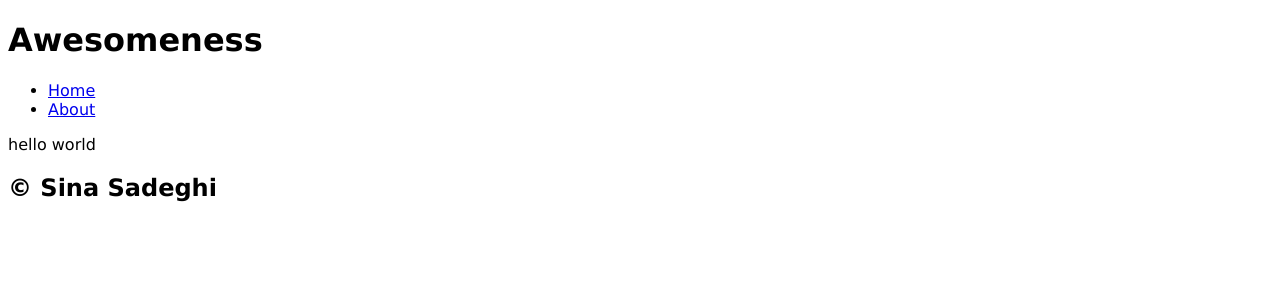
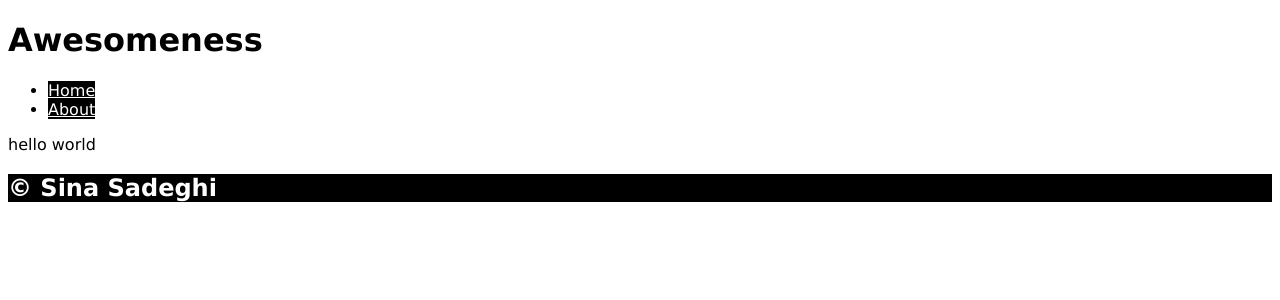
Before and after one commit to amirsinasadeghi/Clothing-Site, a Flask app: page / in a window 1280 px wide. Shown: the top 300 px of the page. Run offline with Flask 2, Linux system fonts and the light colour scheme.

Commit message:
changed the color and background of text in nav and footer and added more details to the clothing page

```diff
--- a/routes.py
+++ b/routes.py
@@ -16,15 +16,16 @@ def clothing (id):
   cursor = conn.cursor()
   cursor.execute("SELECT * FROM Clothes WHERE id=?;", (id,))
   clothing = cursor.fetchone()
+  cursor.execute("SELECT name FROM Brands WHERE id IN (SELECT brandid FROM ClothesBrand WHERE clothesid = (SELECT id FROM Clothes WHERE name = ?))", (clothing[1],))
+  brand = cursor.fetchall()
   conn.close()
   print(clothing)
-  return render_template('clothing.html', clothing=clothing )
+  return render_template('clothing.html', clothing=clothing, brand=brand )
 
 
 @app.route('/about')
 def about():
   return render_template('about.html', title="about")
 
-
 if __name__ == "__main__" :
   app.run(debug=True)
--- a/static/css/style.css
+++ b/static/css/style.css
@@ -1,3 +1,11 @@
 body{
   font-family: "verdana";
 }
+h2{
+  background-color: black;
+  color: white;
+}
+a {
+  background-color: black;
+  color: white;
+}
```
Also changed, not shown: templates/clothing.html (+7 -3 lines).
